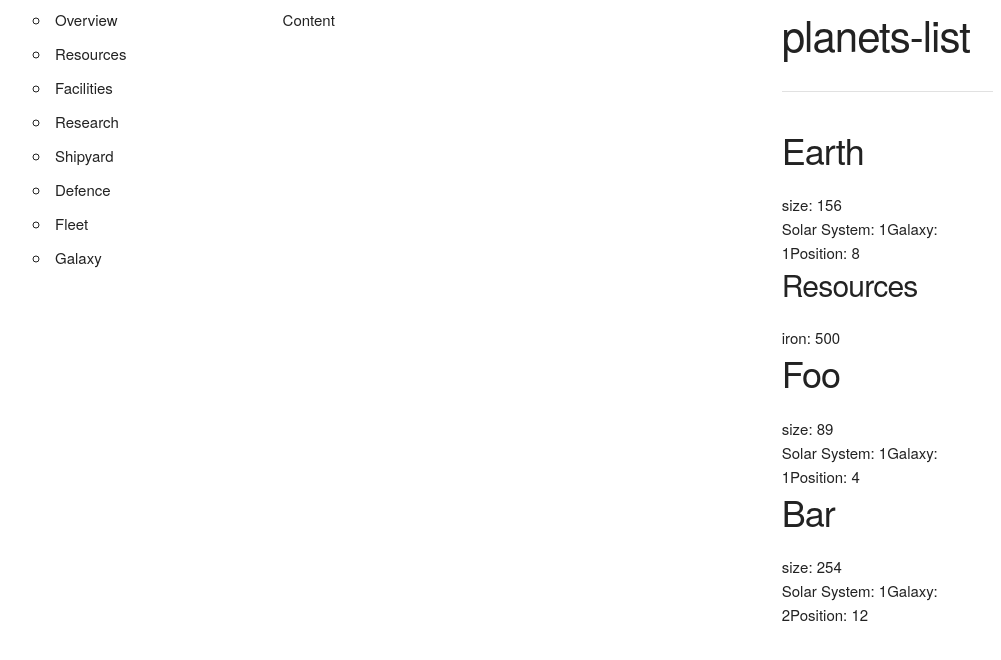
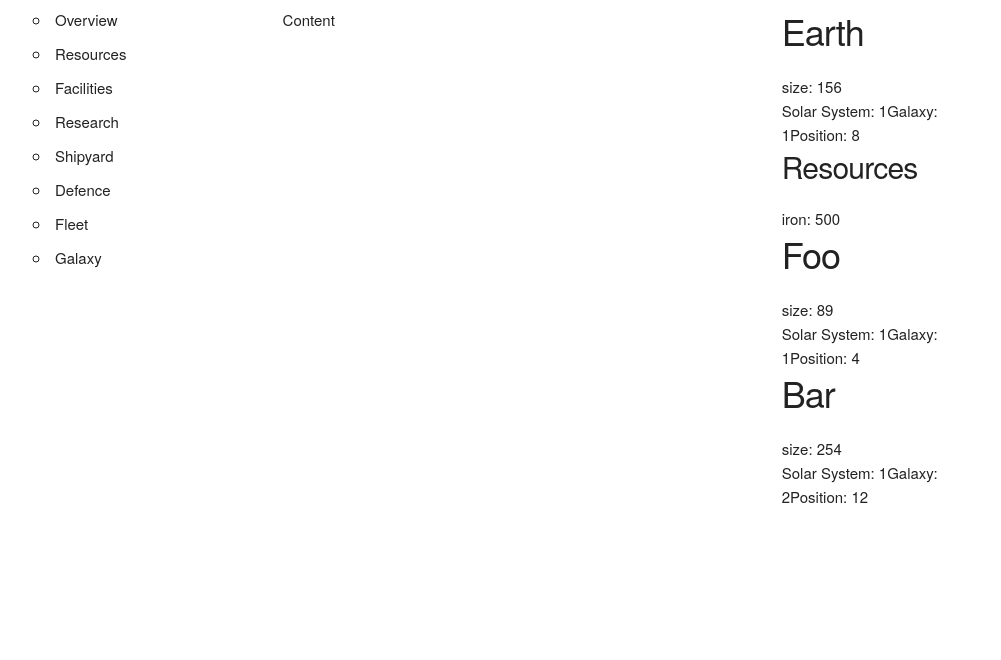
Before and after one commit to leopaul29/angular-ogame, an Angular app: page / in a window 1280 px wide. Shown: the top 660 px of the page, without its empty margins (127-1128 px from the left). Built offline with nearby package versions, Linux system fonts and the light colour scheme.

Commit message:
add planet service

```diff
--- a/src/app/planets/planets-list/planets-list.component.ts
+++ b/src/app/planets/planets-list/planets-list.component.ts
@@ -1,53 +1,22 @@
 import { Component, OnInit } from '@angular/core';
+import { PlanetService } from '../shared/planet.service';
 
 @Component({
   selector: 'app-planets-list',
   template: `
-    <h2>planets-list</h2>
-    <hr />
-    <app-planet-thumbnail *ngFor="let planet of planets"
-      [planet]="planet"></app-planet-thumbnail>
+    <app-planet-thumbnail
+      *ngFor="let planet of planets"
+      [planet]="planet"
+    ></app-planet-thumbnail>
   `,
   styles: [],
 })
 export class PlanetsListComponent implements OnInit {
-  planets = [
-    {
-      id: 1,
-      name: 'Earth',
-      size: 156,
-      location: {
-        ss: 1,
-        g: 1,
-        p: 8,
-      },
-      resources:{
-        iron: 500
-      }
-    },
-    {
-      id: 2,
-      name: 'Foo',
-      size: 89,
-      location: {
-        ss: 1,
-        g: 1,
-        p: 4,
-      },
-    },
-    {
-      id: 3,
-      name: 'Bar',
-      size: 254,
-      location: {
-        ss: 1,
-        g: 2,
-        p: 12,
-      },
-    },
-  ];
+  planets: any;
 
-  constructor() {}
+  constructor(private planetService: PlanetService) {}
 
-  ngOnInit(): void {}
+  ngOnInit(): void {
+    this.planets = this.planetService.getPlanets();
+  }
 }
--- /dev/null
+++ b/src/app/planets/shared/planet.service.ts
@@ -0,0 +1,52 @@
+import { Injectable } from '@angular/core';
+
+@Injectable({
+  providedIn: 'root',
+})
+export class PlanetService {
+  constructor() {}
+
+  getPlanets() {
+    return PLANETS;
+  }
+
+  getPlanet(id: number) {
+    return PLANETS.find((planet) => planet.id === id);
+  }
+}
+
+const PLANETS = [
+  {
+    id: 1,
+    name: 'Earth',
+    size: 156,
+    location: {
+      ss: 1,
+      g: 1,
+      p: 8,
+    },
+    resources: {
+      iron: 500,
+    },
+  },
+  {
+    id: 2,
+    name: 'Foo',
+    size: 89,
+    location: {
+      ss: 1,
+      g: 1,
+      p: 4,
+    },
+  },
+  {
+    id: 3,
+    name: 'Bar',
+    size: 254,
+    location: {
+      ss: 1,
+      g: 2,
+      p: 12,
+    },
+  },
+];
```
Also changed, not shown: 1 other file (tests, documents, lock files or other folders).
